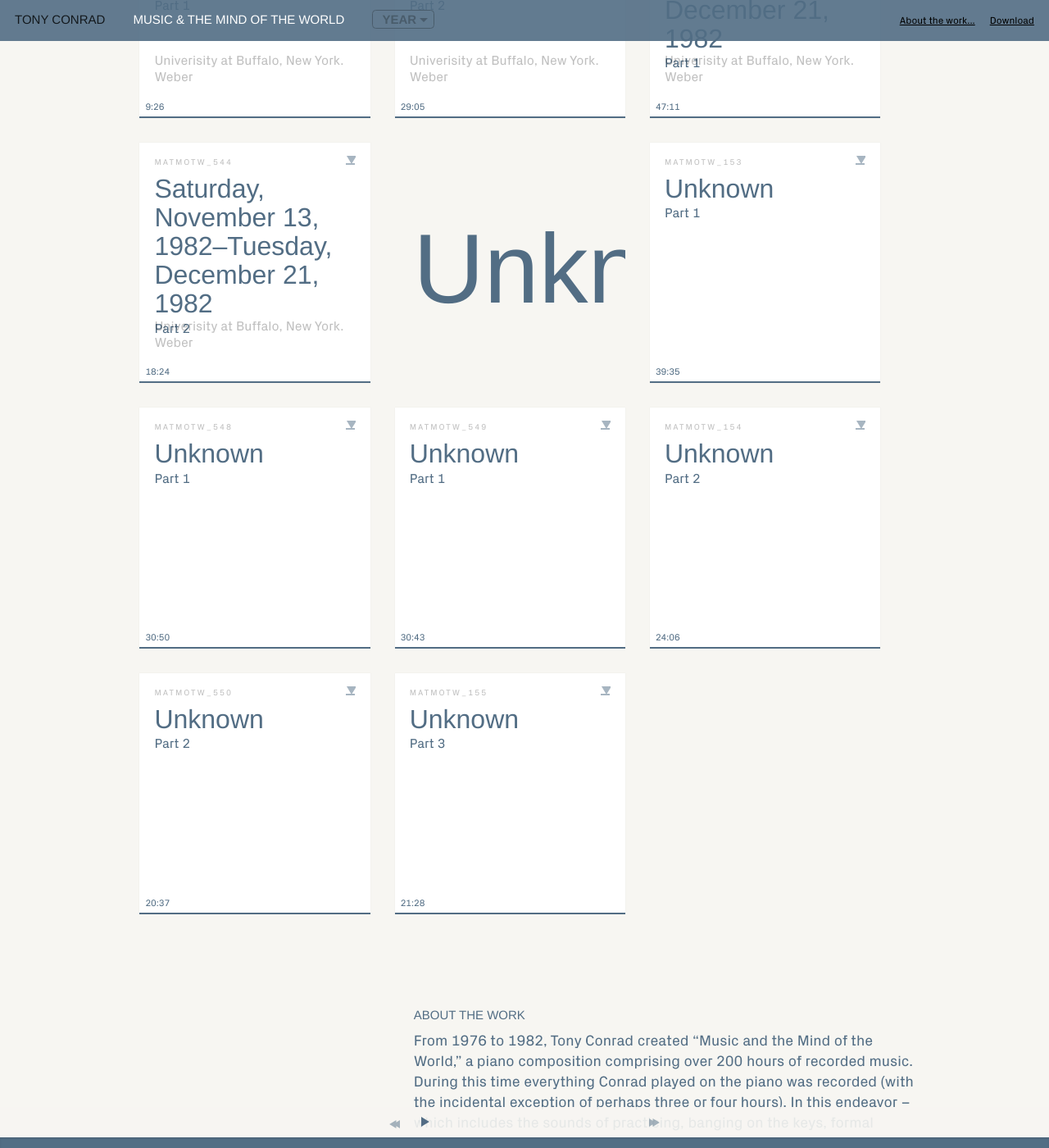
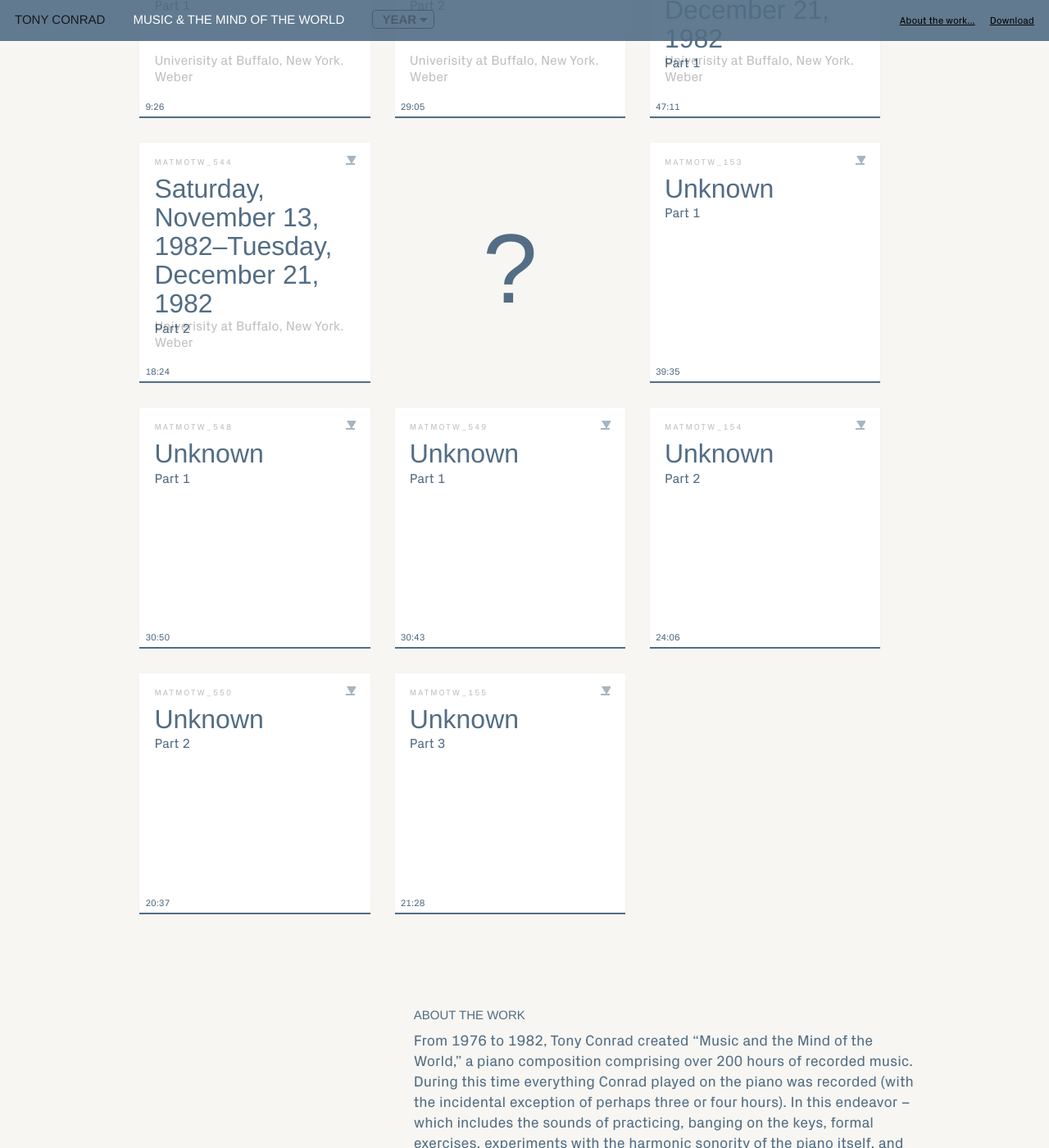
Before and after one commit to coryarcangel/music-and-the-mind-of-the-world, a Jekyll site: the page built from index.html, in a window 1280 px wide and 1400 px high, scrolled down 57173 px. Shown: the whole window at 82% size. Built offline with Jekyll 4.4.1, drawn with Linux system fonts in a browser that asks for light colours; nearby versions of some CDN libraries; some web fonts are replaced.

Commit message:
audio bar hidden until first song is played fixes #34

```diff
--- a/_layouts/default.html
+++ b/_layouts/default.html
@@ -89,7 +89,7 @@
 
       </header>
 
-      <section id="mobile-audio-controls">
+      <section id="footer-audio-controls">
         <div class="audio-controls">
 
           <div class="audio-button-wrapper">
--- a/_sass/_styles.scss
+++ b/_sass/_styles.scss
@@ -299,12 +299,21 @@ and (max-device-width : 1024px)  {
   }
 }
 
-#mobile-audio-controls {
+#footer-audio-controls {
   position: fixed;
   bottom: 0;
   left: 0;
   right: 0;
   z-index: 99999;
+
+  .audio-controls {
+    transform: translateY(50px);
+    transition: transform 0.5s;
+
+    &.visible {
+    transform: translateY(0);
+    }
+  }
 
   .audio-button-wrapper {
     display: flex;
--- a/index.html
+++ b/index.html
@@ -70,7 +70,7 @@ layout: default
     {% if this_year != next_year and forloop.last == false and next_year != 'X' %}
     <div class="card card-year" id="year-{{ next_year }}">
       <div class="card-block">
-        <h4 class="card-title">{{ next_year }}</h4>
+        <h4 class="card-title">{% if next_year == 'Unkn' %}?{% else %}{{ next_year }}{% endif %}</h4>
       </div>
     </div>
     {% endif %}
--- a/scripts/music.js
+++ b/scripts/music.js
@@ -30,7 +30,6 @@ var app = new Vue({
   methods: {
     playSong: function(id) {
       app.paused = 'false';
-      console.log(id);
       if (app.audio) {
         app.audio.pause();
       }
@@ -53,9 +52,6 @@ var app = new Vue({
         app.trackUrl = currentTrack.dataset.url;
       }
 
-
-
-
       app.audio.onplaying = function() {
         app.totalTime = createTime(this.duration);
       };
@@ -71,9 +67,10 @@ var app = new Vue({
         }
       };
 
-
       app.audio.play();
-
+      if (! $('#footer-audio-controls .audio-controls').hasClass('visible')) {
+        $('#footer-audio-controls .audio-controls').addClass('visible');
+      }
     },
 
     updatePlayhead:function(event) {
```
